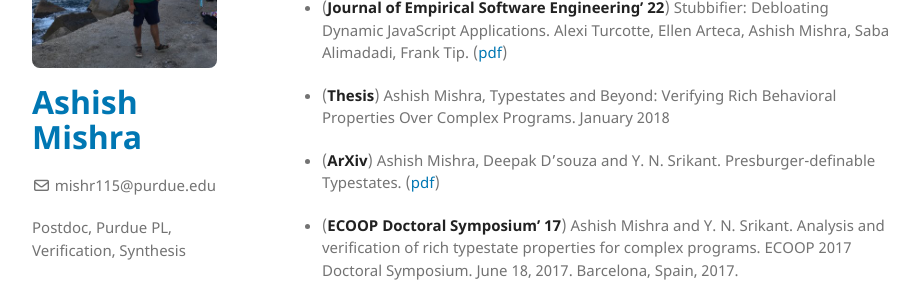
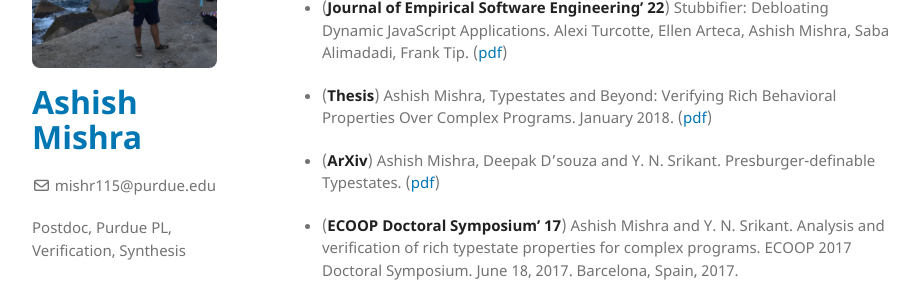
Before and after one commit to aegis-iisc/aegis-iisc-old.github.io, a Jekyll site: the page built from index.md, in a window 1280 px wide and 900 px high, scrolled down 578 px. Shown: the part 175-459 px from the top of the window, without its empty margins (178-1097 px from the left). Built offline with Jekyll 4.4.1, drawn with Linux system fonts in a browser that asks for light colours.

Commit message:
added BDHU minimal

```diff
--- a/index.md
+++ b/index.md
@@ -23,7 +23,7 @@ correct programs using effectful libraries. Previously, I have worked on designi
 
 * (**Journal of Empirical Software Engineering' 22**) Stubbifier: Debloating Dynamic JavaScript Applications. Alexi Turcotte, Ellen Arteca, Ashish Mishra, Saba Alimadadi, Frank Tip. ([pdf](https://link.springer.com/article/10.1007/s10664-022-10195-6))
 
-* (**Thesis**) Ashish Mishra, Typestates and Beyond: Verifying Rich Behavioral Properties Over Complex Programs. January 2018
+* (**Thesis**) Ashish Mishra, Typestates and Beyond: Verifying Rich Behavioral Properties Over Complex Programs. January 2018. ([pdf](https://www.csa.iisc.ac.in/~srikant/papers-theses/Ashish-PhD-thesis.pdf))
 
 * (**ArXiv**) Ashish Mishra, Deepak D’souza and Y. N. Srikant. Presburger-definable Typestates. ([pdf](https://arxiv.org/abs/1712.08753))
 
```
